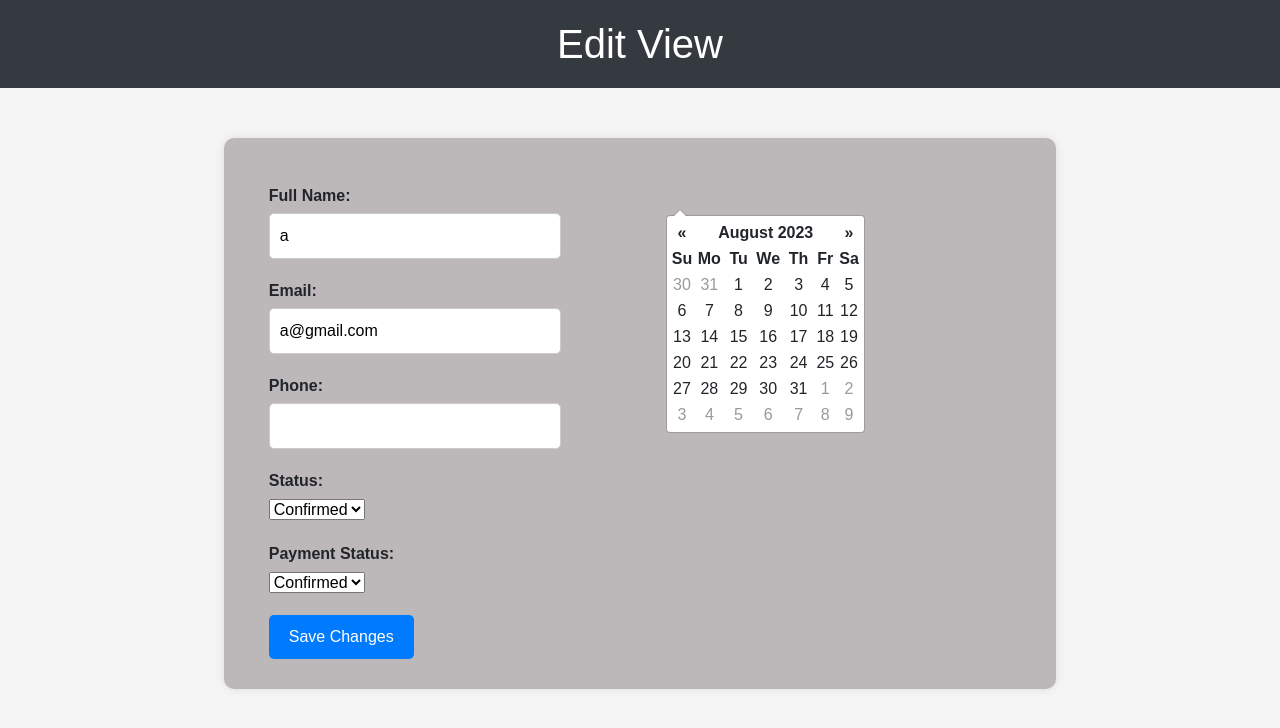
After one commit to MariaHabib2207/LifeCoaching, a Flask app: page /edit_appointment/2 in a window 1280 px wide. The commit adds this page. Shown: the top 728 px of the page. Run offline with Flask 3, Linux system fonts and the light colour scheme; some libraries are stand-ins or nearby versions.

Commit message:
db changes added

```diff
--- a/app.py
+++ b/app.py
@@ -1,9 +1,12 @@
-from flask import Flask, render_template, request, flash, redirect
+from flask import Flask, render_template, request, flash, redirect,  url_for
 import requests
 from flask_mail import Mail, Message
 import stripe
 from flask_sqlalchemy import SQLAlchemy
 from flask_migrate import Migrate
+from datetime import datetime
+
+
 
 # Create the Flask app instance
 app = Flask(__name__)
@@ -15,38 +18,28 @@ app.config['MAIL_PORT'] = 587
 app.config['MAIL_USERNAME'] = 'mariahabib2219@gmail.com'
 app.config['MAIL_PASSWORD'] = 'jdUq7VgnB2fcTJhS'
 app.config['MAIL_USE_TLS'] = False
-app.config['MAIL_USE_SSL'] = True
+app.config['MAIL_USE_SSL'] = False
 mail = Mail(app)
 stripe.api_key = 'sk_test_51Nhx76L1PTlx4hpyJFwk2JxUkQdXXOTpIiEjkY2bOirQaAAISoBxIjszf0C8hyNH4BIwC1dEhUN4O9dukA7wE1TN00cMWvhPR3'
 YOUR_DOMAIN = 'http://localhost:5000'
 app.secret_key = 'your_secret_key_here'
 
-# Define a route and a view function
-@app.route('/')
-def hello_world():
-    return render_template('index.html')
+##### appointment class ####################
+
+class Appointment(db.Model):
+    id = db.Column(db.Integer, primary_key=True)
+    full_name = db.Column(db.String)
+    email = db.Column(db.String)
+    status = db.Column(db.String)
+    payment_status = db.Column(db.String)
+    date =  db.Column(db.DateTime)
 
 
-@app.route('/checkout', methods=['POST'])
-def checkout():
-    email= request.form['email']
 
-    response = requests.post(
-        'https://api.mailgun.net/v3/sandboxce97a1b98496416d9f26ad2772e878ff.mailgun.org/messages',
-        auth=("api", "3e2df77fa300f4e6a5c090d66663f14c-f0e50a42-307e6b08"),
-        data={
-            "from": "Excited User <mariahabib2219@gmail.com>",
-            "to": email,
-            "subject": "Contact",
-            "text": f"Your appointment has been booked"
-        },
-        verify=False
-        )
 
-    if response.status_code == 200:
-            flash("Email Sent")
-    else:
-            flash("Email Sending Failed")
+###########send mail function ####################
+@app.route('/create-checkout-session', methods=['POST'])
+def create_checkout_session():
     try:
         checkout_session = stripe.checkout.Session.create(
             line_items=[
@@ -63,48 +56,124 @@ def checkout():
     except Exception as e:
         return str(e)
 
+    return redirect(checkout_session.url, code=303)
+
+###########send mail function ####################
+def send_mail(method, email, full_name, message, subject):
+    msg = Message(subject, sender='mariahabib2219@gmail.com', recipients=[email])
+    msg.body = message
+    mail.send(msg)
+
+    if method == "checkout":
+        # Call the create_checkout_session function after sending the email
+        create_checkout_session()
 
 
-    return redirect(checkout_session.url, code=303)
+# Route and view function for booking an appointment
+@app.route('/create_appointment', methods=['POST'])
+def create_appointment():
+    full_name = request.form['full_name']
+    email = request.form['email']
+    date_str = request.form['date']
+    if date_str:
+        date = datetime.strptime(date_str, '%d / %B / %Y')
+    else:
+        date = datetime.now()
+
+    new_appointment = Appointment(
+        full_name=full_name,
+        email=email,
+        status="Pending",
+        payment_status="Unpaid",
+        date=date
+    )
+
+    db.session.add(new_appointment)
+    db.session.commit()
+
+    # Send email to user
+    message = f"{full_name} Your appointment has been booked for {date}"
+    subject = "Appointment Booked"
+    method = "checkout"
+    send_mail(method, email, full_name, message, subject)
+    return create_checkout_session()
+
+
+
+
+##### edit  appointment and admin view ####################
+
+@app.route('/edit_appointment/<int:appointment_id>', methods=['GET', 'POST'])
+def edit_appointment(appointment_id):
+    appointment = Appointment.query.get(appointment_id)
+
+    if request.method == 'POST':
+        appointment.full_name = request.form['full_name']
+        appointment.email = request.form['email']
+        appointment.status = request.form['appointment_status']
+        appointment.payment_status = request.form['appointment_payment_status']
+
+        db.session.commit()
+
+        return redirect(url_for('admin_view'))
+
+    return render_template('edit_appointment.html', appointment=appointment)
+
+@app.route('/admin_view', methods=['GET', 'POST'])
+def admin_view():
+    appointments = Appointment.query.all()
+    if request.method == 'POST':
+        # Handle delete and update actions
+        if request.form['action'] == 'delete':
+            appointment_id = int(request.form['appointment_id'])
+            appointment = Appointment.query.get(appointment_id)
+            if appointment:
+                db.session.delete(appointment)
+                db.session.commit()
+        # Handle other actions like update
+        return redirect(url_for('admin_view'))
+    return render_template('admin_view.html', appointments=appointments)
+
+
+
+
+
+##### rendering main index page ####################
+@app.route('/')
+def hello_world():
+    return render_template('index.html')
+
+@app.route('/shop')
+def shop():
+    return render_template('shop.html')
+
+
+
+
 
 
 # Define a route and view function for sending email
-@app.route('/send-mail', methods=['POST'])
-def send_mail():
+
+@app.route('/contact_us', methods=['POST'])
+def contact_us():
+    method = "contact"
     full_name = request.form['full_name']
-    message = request.form['address']
-    msg = Message('Hello from the other side!', sender =   'mariahabib2219@gmail.com', recipients = ['mariahabib2219@gmail.com'])
-    msg.body = "hey, sending out email from flask!!!"
+    email = request.form['email']
+    admin_email = "mariahabib2219@gmail.com"
+    user_message = request.form['message']  # Corrected the key to 'message'
+    for_message = f"Message from {email}, {user_message}"  # Corrected the message formatting
+    subject = "Contact Us"
+    msg = Message(subject, sender=email, recipients=[admin_email])
+    msg.body = for_message
     mail.send(msg)
-    try:
-        response = requests.post(
-            'https://api.mailgun.net/v3/sandboxce97a1b98496416d9f26ad2772e878ff.mailgun.org/messages',
-            auth=("api", "3e2df77fa300f4e6a5c090d66663f14c-f0e50a42-307e6b08"),
-            data={
-                "from": "Excited User <mariahabib2219@gmail.com>",
-                "to": ["mariahabib2219@gmail.com"],
-                "subject": "Contact",
-                "text": f"Email form: {full_name}, Message - {message}"
-            },
-            verify=False
-        )
+    return hello_world('/')
 
-        if response.status_code == 200:
-            flash("Email Sent")
 
-    except Exception as e:
-        flash("An error occurred while sending the email")
 
-    return render_template('index.html')
-
-@app.route('/book_appointment', methods=['POST'])
-def book_appointment():
-
-    return redirect('/checkout')
 
 
    ## redirect to checkout functionheckout
 
 # Run the app
 if __name__ == '__main__':
-    app.run()
+    app.run(debug=True)
--- /dev/null
+++ b/templates/edit_appointment.html
@@ -0,0 +1,206 @@
+<!DOCTYPE html>
+<html>
+<head>
+    <title>Edit Appointment</title>
+    <link rel="stylesheet" href="https://stackpath.bootstrapcdn.com/bootstrap/4.5.2/css/bootstrap.min.css">
+    <!-- Include jQuery -->
+    <script src="https://code.jquery.com/jquery-3.5.1.slim.min.js"></script>
+    <!-- Include Bootstrap JS -->
+    <script src="https://stackpath.bootstrapcdn.com/bootstrap/4.5.2/js/bootstrap.min.js"></script>
+    <!-- Include Bootstrap Datepicker CSS -->
+    <link rel="stylesheet" href="https://cdnjs.cloudflare.com/ajax/libs/bootstrap-datepicker/1.9.0/css/bootstrap-datepicker.min.css">
+    <!-- Include Bootstrap Datepicker JS -->
+    <script src="https://cdnjs.cloudflare.com/ajax/libs/bootstrap-datepicker/1.9.0/js/bootstrap-datepicker.min.js"></script>
+    <link
+    rel="stylesheet"
+    href="https://cdnjs.cloudflare.com/ajax/libs/bootstrap-datepicker/1.9.0/css/bootstrap-datepicker.min.css" />
+    <script
+    src="https://cdnjs.cloudflare.com/ajax/libs/bootstrap-datepicker/1.9.0/js/bootstrap-datepicker.min.js"></script>
+
+    <!-- Add your CSS and other head content here -->
+    <style>
+
+        .datepicker
+        {
+          top: 10% !important;
+          left: 20% !important;
+        }
+        body {
+            font-family: Arial, sans-serif;
+            margin: 0;
+            padding: 0;
+            background-color: #f5f5f5;
+        }
+
+        section.container {
+            display: flex;
+            align-items: center;
+            justify-content: center;
+            margin-top: 50px;
+        }
+
+        .row.goals-sec-pink {
+            background-color: #bcb7b9;
+            border-radius: 10px;
+            box-shadow: 0px 0px 10px rgba(0, 0, 0, 0.1);
+            padding: 30px;
+            width: 75%;
+        }
+
+
+        .form-group {
+            margin-bottom: 20px;
+        }
+
+        ul {
+            list-style-type: none;
+            padding: 0;
+        }
+
+        ul li {
+            color: red;
+        }
+
+        label {
+            display: block;
+            font-weight: bold;
+            margin-bottom: 5px;
+        }
+
+        input[type="text"],
+        input[type="email"],
+        textarea {
+            width: 100%;
+            padding: 10px;
+            border: 1px solid #ccc;
+            border-radius: 5px;
+        }
+
+        .container.date-container {
+            text-align: center;
+        }
+
+        .selecteShipDate {
+            width: 100%;
+            padding: 10px;
+            border: 1px solid #ccc;
+            border-radius: 5px;
+        }
+
+        button[type="submit"] {
+            background-color: #007bff;
+            color: #fff;
+            border: none;
+            padding: 10px 20px;
+            border-radius: 5px;
+            cursor: pointer;
+        }
+
+        button[type="submit"]:hover {
+            background-color: #0056b3;
+        }
+
+        h1 {
+            text-align: center;
+            padding: 20px;
+            background-color: #343a40;
+            color: #fff;
+        }
+    </style>
+</head>
+<body>
+  <h1>Edit View</h1>
+    <section class="container">
+        <div class="row goals-sec-pink">
+            <div class="col-md-12">
+                <form action="{{ url_for('edit_appointment', appointment_id=appointment.id) }}" method="post" id="edit-form">
+                    <div class="row contact-cont pt-0">
+                        <div class="col-md-5">
+                            <ul>
+                                {% with messages = get_flashed_messages() %} {% if messages %} {% for message in messages %}
+                                <li>{{ message }}</li>
+                                {% endfor %} {% endif %} {% endwith %}
+                            </ul>
+
+                            <div class="form-group">
+                                <label for="full_name">Full Name:</label>
+                                <input type="text" name="full_name"  value="{{ appointment.full_name }}" />
+                            </div>
+
+                            <div class="form-group">
+                                <label for="email">Email:</label>
+                                <input type="email" name="email"  value="{{ appointment.email }}" />
+                            </div>
+
+                            <div class="form-group">
+                                <label for="phone">Phone:</label>
+                                <input type="text" name="phone" value="{{ appointment.phone }}" />
+                            </div>
+
+                            <div class="form-group">
+                                <label for="address">Status:</label>
+                                <select name="status">
+                                  <option value="pending" {% if appointment.status == 'pending' %}selected{% endif %}>Pending</option>
+                                  <option value="confirmed" {% if appointment.status == 'confirmed' %}selected{% endif %}>Confirmed</option>
+                                  <option value="cancelled" {% if appointment.status == 'cancelled' %}selected{% endif %}>Cancelled</option>
+                              </select>
+                            </div>
+
+                            <div class="form-group">
+                              <label for="address">Payment Status:</label>
+                              <select name="payment_status">
+                                <option value="pending" {% if appointment.status == 'pending' %}selected{% endif %}>Pending</option>
+                                <option value="confirmed" {% if appointment.status == 'confirmed' %}selected{% endif %}>Confirmed</option>
+                            </select>
+                          </div>
+                        </div>
+
+                        <div class="col-md-7">
+                          <div class="container date-container">
+                           <!-- <div class="col-md-6 offset-2"> -->
+                             <div class="form-group">
+                               <input
+                                 type="hidden"
+                                 name="date"
+                                 id="select_date"
+                                 required="required"
+                                 class="selecteShipDate"
+                                 placeholder="Pick Appointment Date" />
+                             <!-- </div> -->
+                           </div>
+                         </div>
+                       </div>
+                    </div>
+                    <div class="row">
+                        <div class="col-md-12">
+                            <button type="submit">Save Changes</button>
+                        </div>
+                    </div>
+                </form>
+            </div>
+        </div>
+    </section>
+    <!-- Add your additional HTML, CSS, and scripts as needed -->
+</body>
+<script>
+  $(document).ready(function () {
+    $input = $("#select_date");
+    $input.datepicker({
+      format: "dd / MM / yyyy",
+      orientation: "auto",
+      //   containerClass: "custom-dropdown",
+      //   container: $input
+      container: ".date-container",
+      pickerPosition: {
+        open: "bottom",
+        vertical: "bottom",
+        horizontal: "right", // Adjust the horizontal position
+        offset: 12, // Offset by 12 pixels to the right
+      },
+    });
+    $input.data("datepicker").hide = function () {};
+    $input.datepicker("show");
+    $(".datepicker").addClass("custom-dropdown");
+  });
+</script>
+</html>
```
Also changed, not shown: migrations/versions/7838ad59e7de_add_client_name_and_description_to_.py (added, +44 -0 lines), templates/admin_view.html (added, +121 -0 lines), templates/create_appointment.html (added, +18 -0 lines), templates/index.html (+5 -5 lines), instance/appointments.db.
